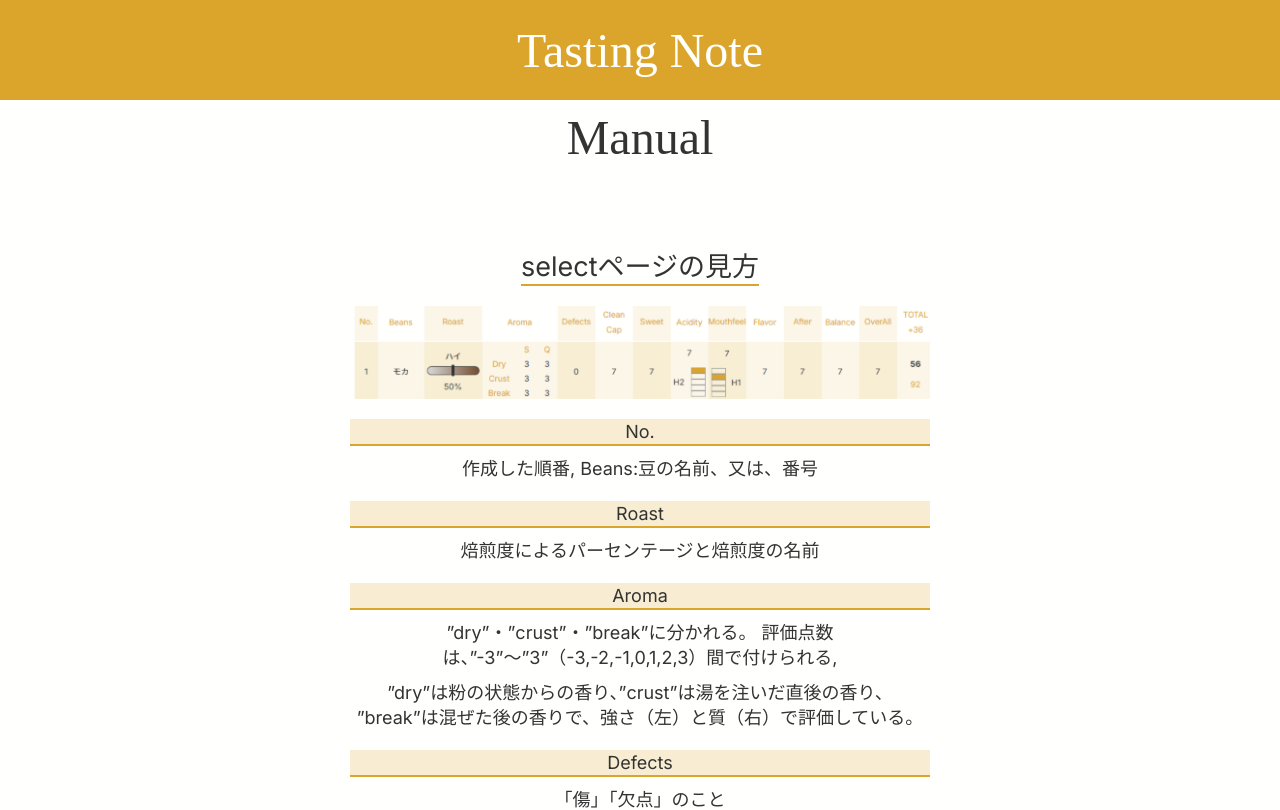
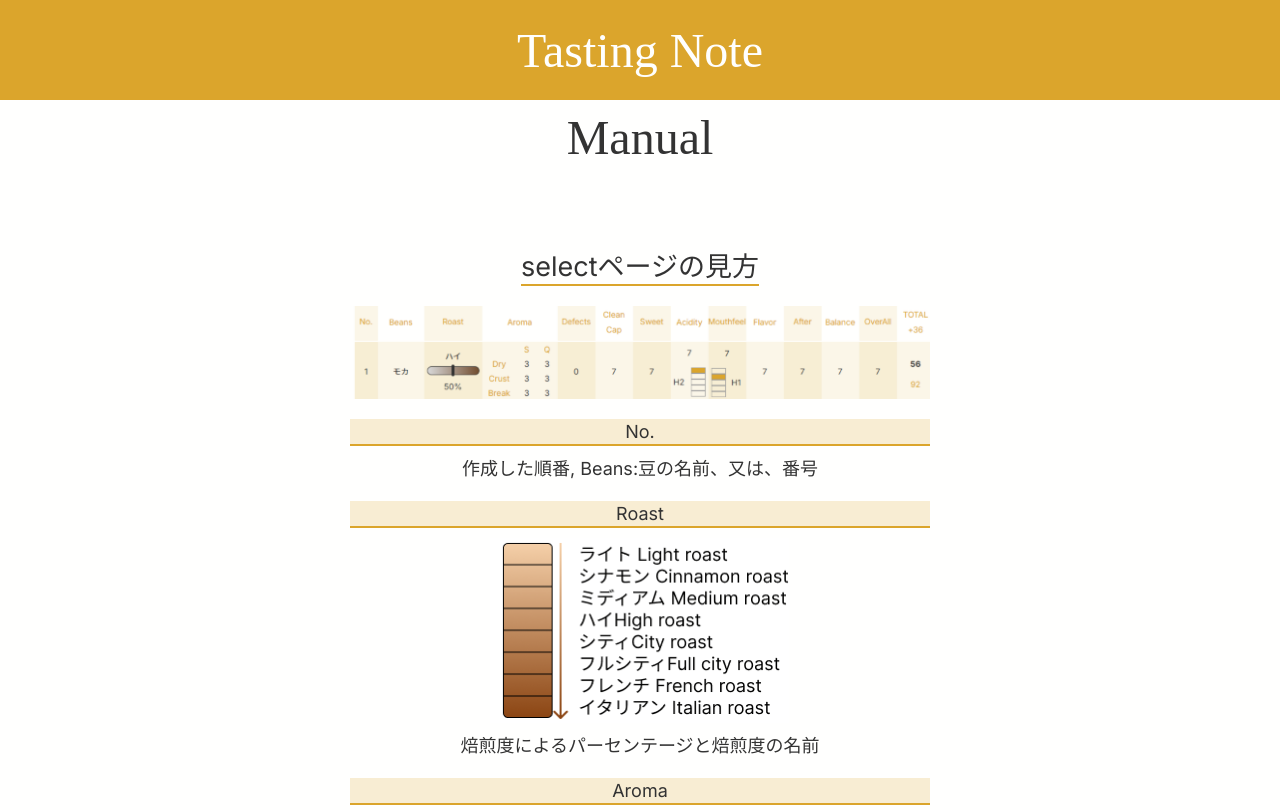
Before and after one commit to akiran1sei/tastingnote, a Next.js app: page /pages/manual in a window 1280 px wide. Shown: the top 810 px of the page. Built offline with nearby package versions, Linux system fonts and the light colour scheme; no server answers; a web font is replaced by a local one; what next would draw is missing.

Commit message:
manualページ（セレクトページの見方修正）編集と画像インポート

```diff
--- a/src/app/components/molecules/Manual/Manual.js
+++ b/src/app/components/molecules/Manual/Manual.js
@@ -36,6 +36,15 @@ export function ManualComponent() {
                     className={`${manual.manual__select__text} ${manual.underBar} ${manual.highlighting}`}
                   >
                     Roast
+                  </span>
+                  <span className={manual.manual__select__roast__img}>
+                    <Image
+                      src="/images/Roast_Img.png"
+                      width={600}
+                      height={96}
+                      priority
+                      alt="ローストのイメージ画像"
+                    />
                   </span>
                   <span className={manual.manual__select__text}>
                     焙煎度によるパーセンテージと焙煎度の名前
```
Also changed, not shown: public/images/Roast_Img.png (added).
